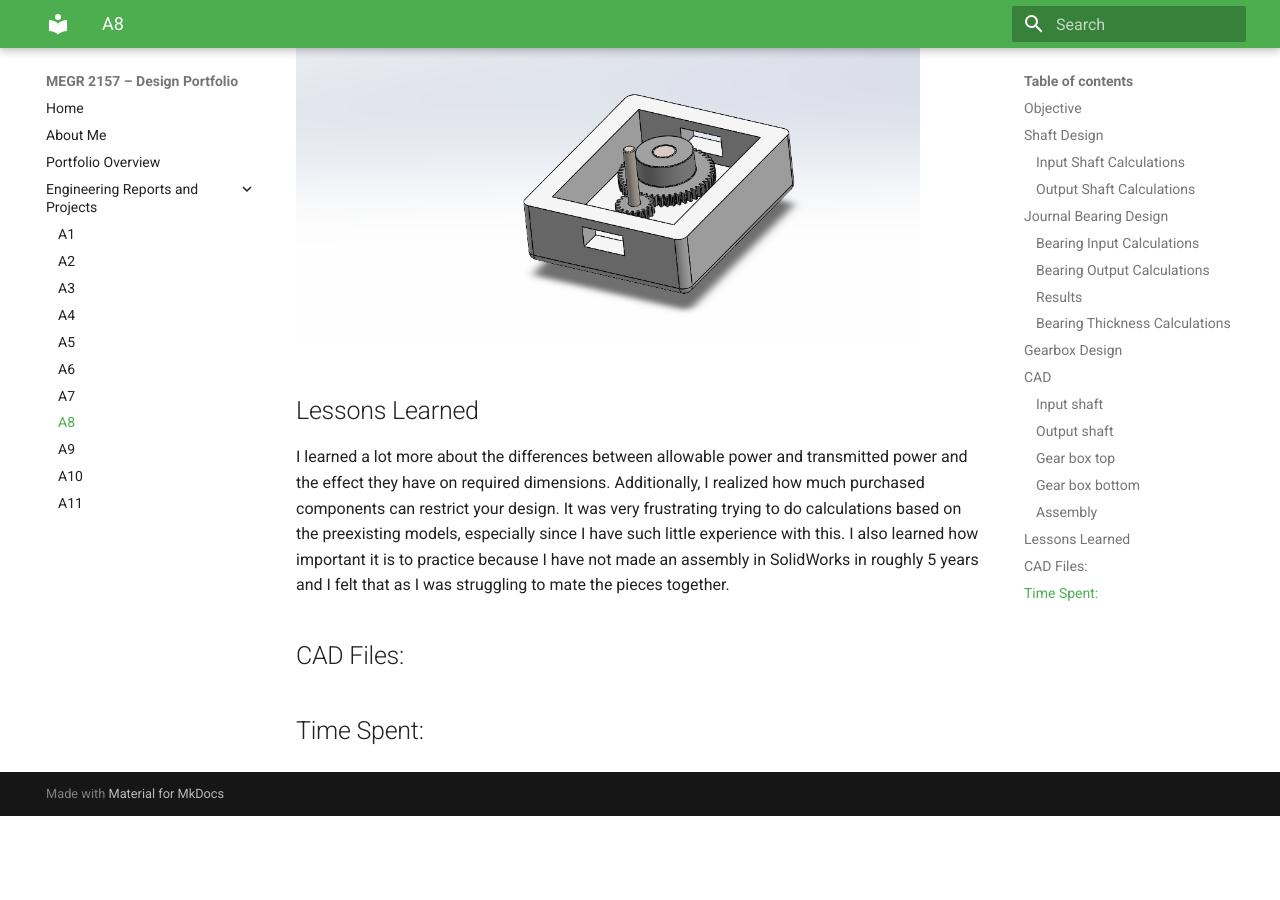
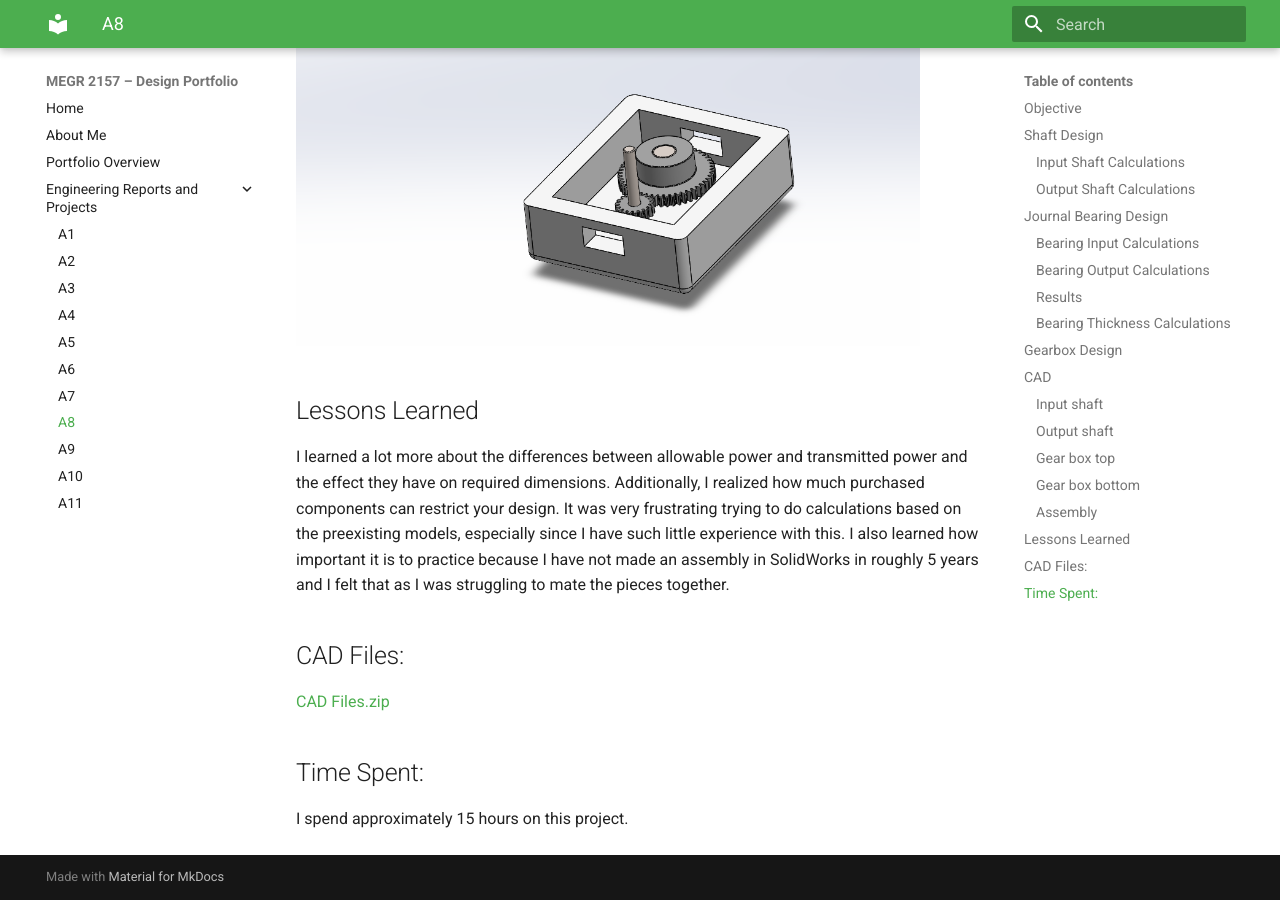
Before and after one commit to chrisclade/megr2157-portfolio, an MkDocs documentation site: the page built from docs/assignments/A08/index.md, in a window 1280 px wide and 900 px high, scrolled down 17075 px. Built offline with MkDocs 1.6.1 and Material for MkDocs 9.7.7, drawn with Linux system fonts in a browser that asks for light colours; before the commit the page ends 17891 px from its top, so only the background shows below that.

Commit message:
A8 update.md

```diff
--- a/docs/assignments/A08/index.md
+++ b/docs/assignments/A08/index.md
@@ -157,4 +157,8 @@ I learned a lot more about the differences between allowable power and transmitt
 
 ## CAD Files:
 
+[CAD Files.zip](https://github.com/user-attachments/files/34131274/CAD.Files.zip)
+
 ## Time Spent:
+
+I spend approximately 15 hours on this project.
```
